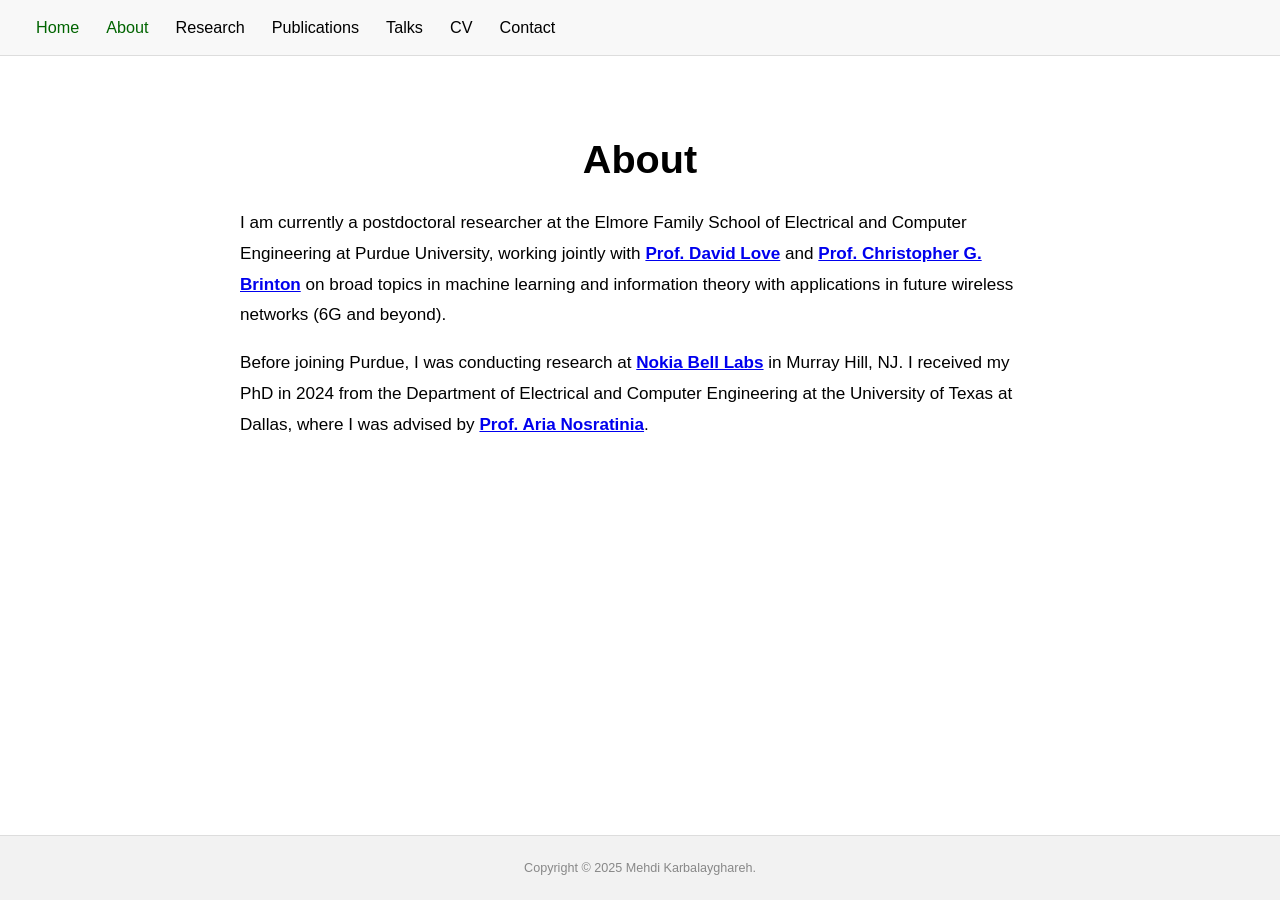
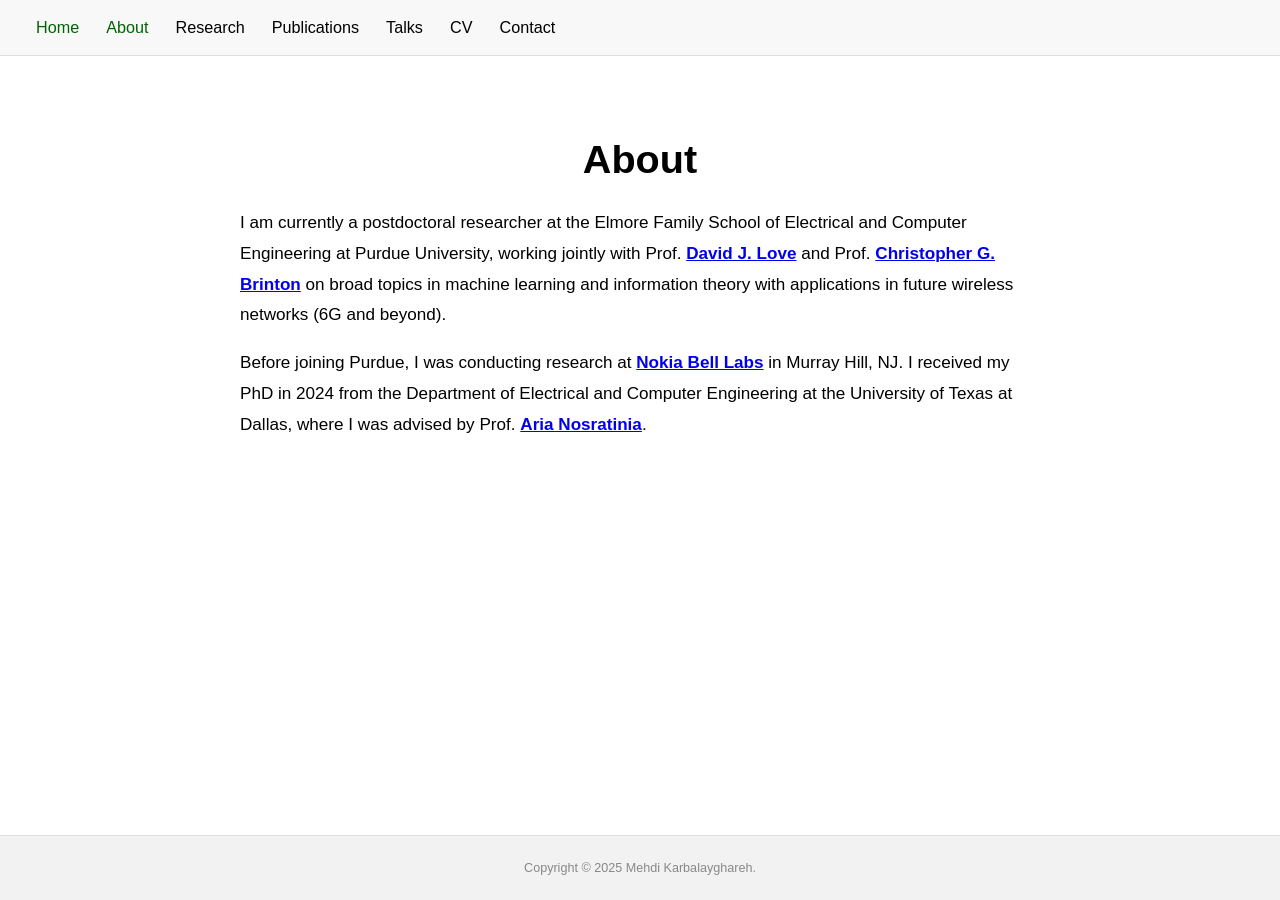
Before and after one commit to mkarbalaygh/mkarbalaygh.github.io, a Jekyll site: the page built from _pages/about.md, in a window 1280 px wide. Built offline with Jekyll 4.4.1, drawn with Linux system fonts in a browser that asks for light colours; some web fonts are replaced.

```diff
--- a/_pages/about.md
+++ b/_pages/about.md
@@ -9,16 +9,16 @@ permalink: /about/
 <div style="max-width: 1000px; margin: 1rem auto; font-size: 0.95rem; line-height: 1.8; text-align: left;">
 
   <p>
-    I am currently a postdoctoral researcher at the Elmore Family School of Electrical and Computer Engineering at Purdue University, working jointly with
-    <strong><a href="https://engineering.purdue.edu/~djlove/" target="_blank">Prof. David Love</a></strong> and
-    <strong><a href="https://www.cbrinton.net/index.html" target="_blank">Prof. Christopher G. Brinton</a></strong>
+    I am currently a postdoctoral researcher at the Elmore Family School of Electrical and Computer Engineering at Purdue University, working jointly with Prof.
+    <strong><a href="https://engineering.purdue.edu/~djlove/" target="_blank">David J. Love</a></strong> and Prof.
+    <strong><a href="https://www.cbrinton.net/index.html" target="_blank">Christopher G. Brinton</a></strong>
     on broad topics in machine learning and information theory with applications in future wireless networks (6G and beyond).
   </p>
 
   <p>
     Before joining Purdue, I was conducting research at
-    <strong><a href="https://www.nokia.com/bell-labs/" target="_blank">Nokia Bell Labs</a></strong> in Murray Hill, NJ. I received my PhD in 2024 from the Department of Electrical and Computer Engineering at the University of Texas at Dallas, where I was advised by
-    <strong><a href="https://labs.utdallas.edu/aria/people/dr-aria-nosratinia/" target="_blank">Prof. Aria Nosratinia</a></strong>.
+    <strong><a href="https://www.nokia.com/bell-labs/" target="_blank">Nokia Bell Labs</a></strong> in Murray Hill, NJ. I received my PhD in 2024 from the Department of Electrical and Computer Engineering at the University of Texas at Dallas, where I was advised by Prof.
+    <strong><a href="https://labs.utdallas.edu/aria/people/dr-aria-nosratinia/" target="_blank">Aria Nosratinia</a></strong>.
   </p>
 
 </div>
```
